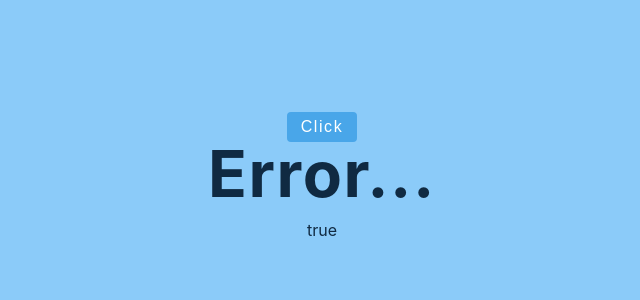
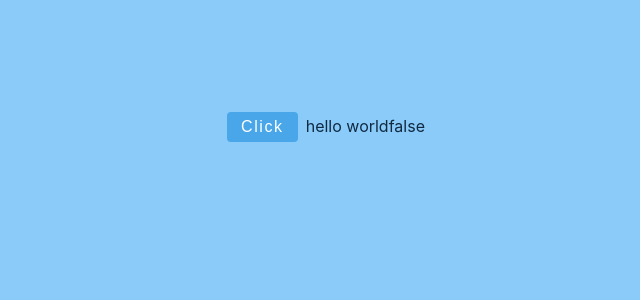
Before and after one commit to thanatP-Bz/react-tutorial, a React (Create React App) app: page / in a window 1280 px wide. Shown: the top 300 px of the page, without its empty margins (318-958 px from the left). Built offline with nearby package versions, Linux system fonts and the light colour scheme.

Commit message:
showSize

```diff
--- a/src/short-circuit-evaluation/ShortCircuit.js
+++ b/src/short-circuit-evaluation/ShortCircuit.js
@@ -2,7 +2,7 @@ import React, { useState } from "react";
 
 const ShortCircuit = () => {
   const [text, setText] = useState("");
-  const [isError, setError] = useState(true);
+  const [isError, setError] = useState(false);
   /*  const firstValue = text || "hello world";
   const secondValue = text && "hello world"; */
   const clickHandler = () => {
@@ -17,6 +17,7 @@ const ShortCircuit = () => {
       <button className="btn" onClick={clickHandler}>
         Click
       </button>
+      {isError || "hello world"}
       {isError && <h1>Error...</h1>}
       {isError ? "true" : "false"}
     </>
```
